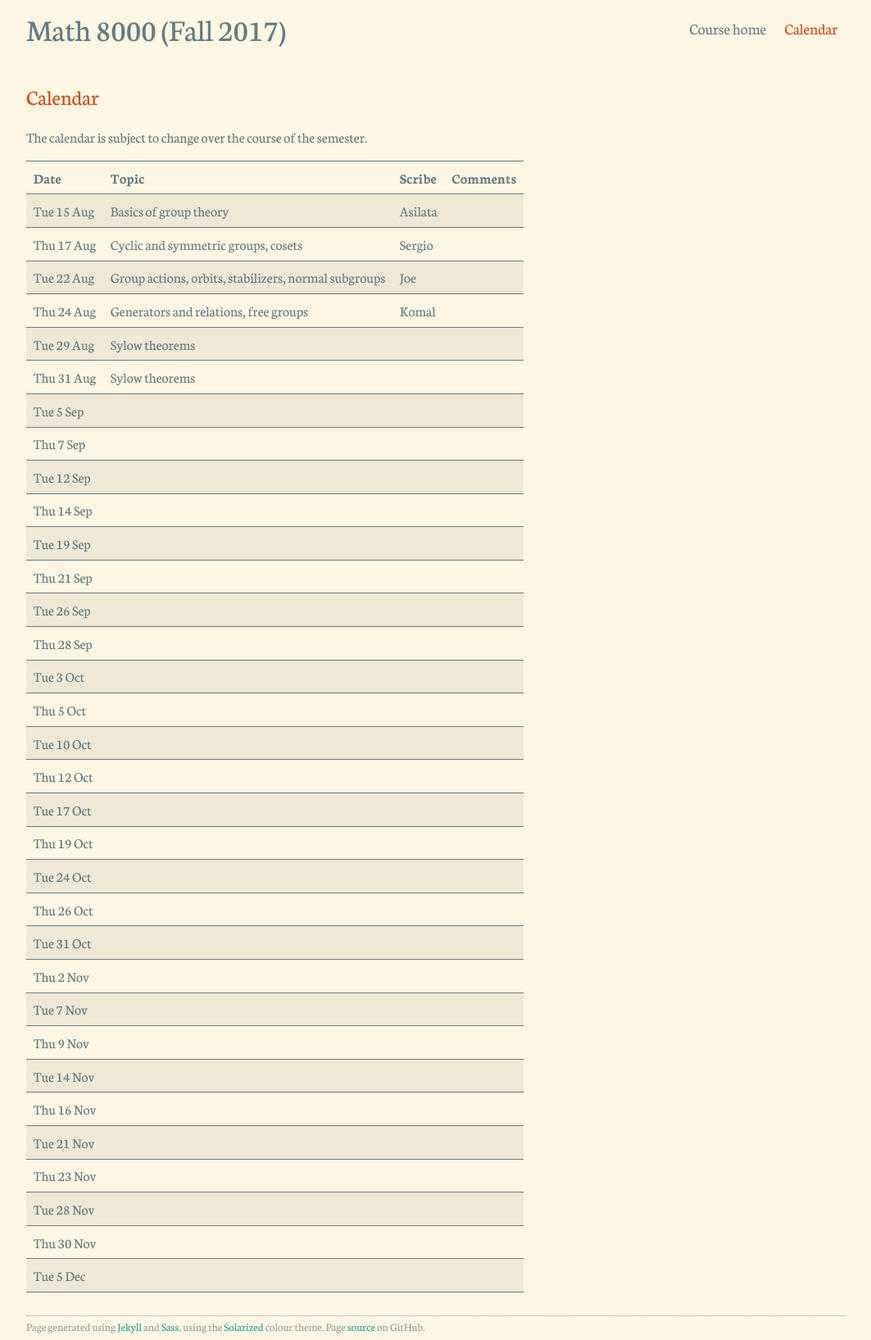
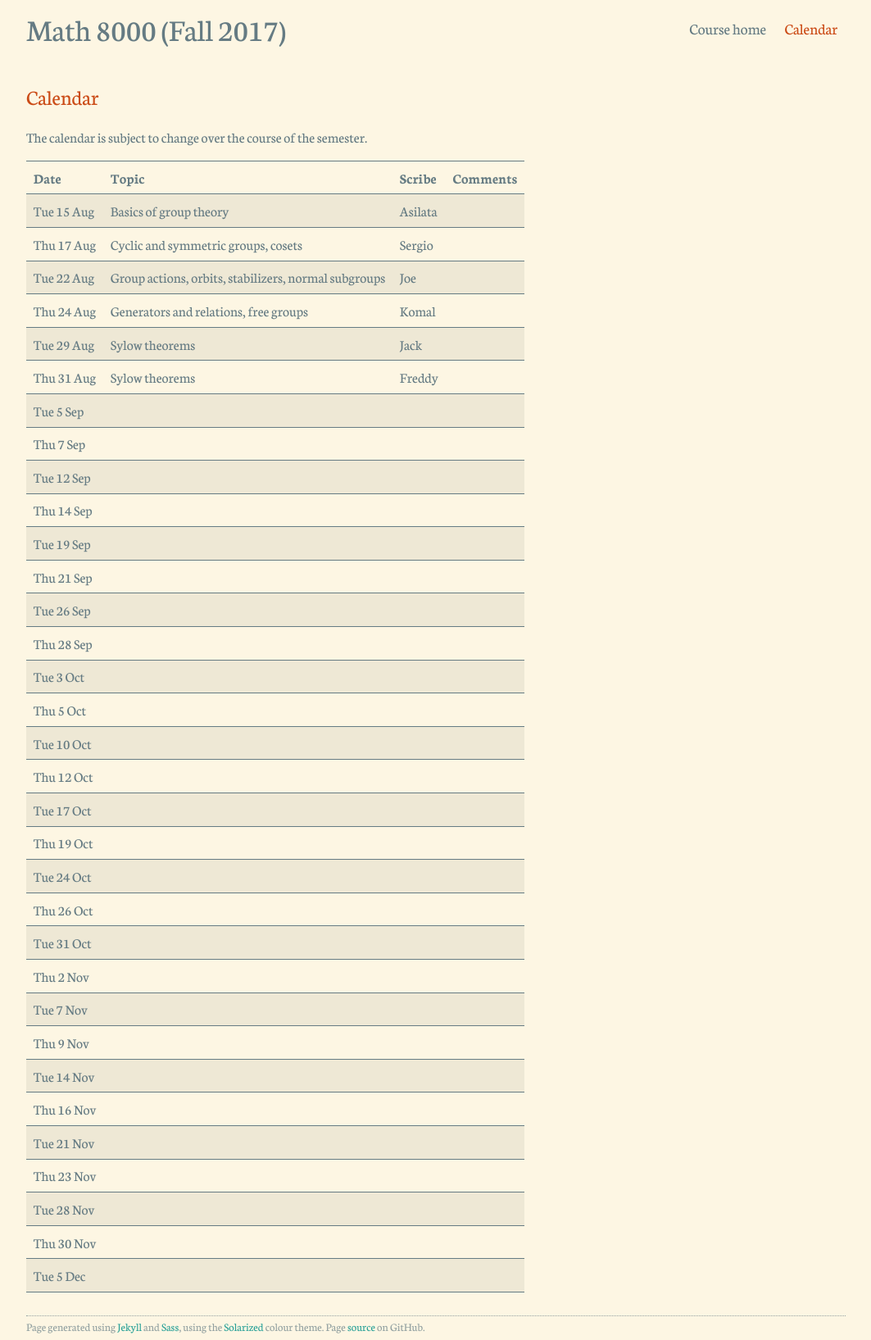
Before and after one commit to asilata/8000fall17, a Jekyll site: the page built from calendar.md, in a window 1280 px wide. Shown: the whole page at 82% size, without its empty margins (108-1171 px from the left). Built offline with Jekyll 4.4.1, drawn with Linux system fonts in a browser that asks for light colours.

Commit message:
Added two scribes.

```diff
--- a/_data/calendar.yml
+++ b/_data/calendar.yml
@@ -20,12 +20,12 @@
 
 - date: "2017-08-29"
   topic: Sylow theorems
-  scribe:
+  scribe: Jack
   comments:
 
 - date: "2017-08-31"
   topic: Sylow theorems
-  scribe:
+  scribe: Freddy
   comments:
 
 - date: "2017-09-05"
```
